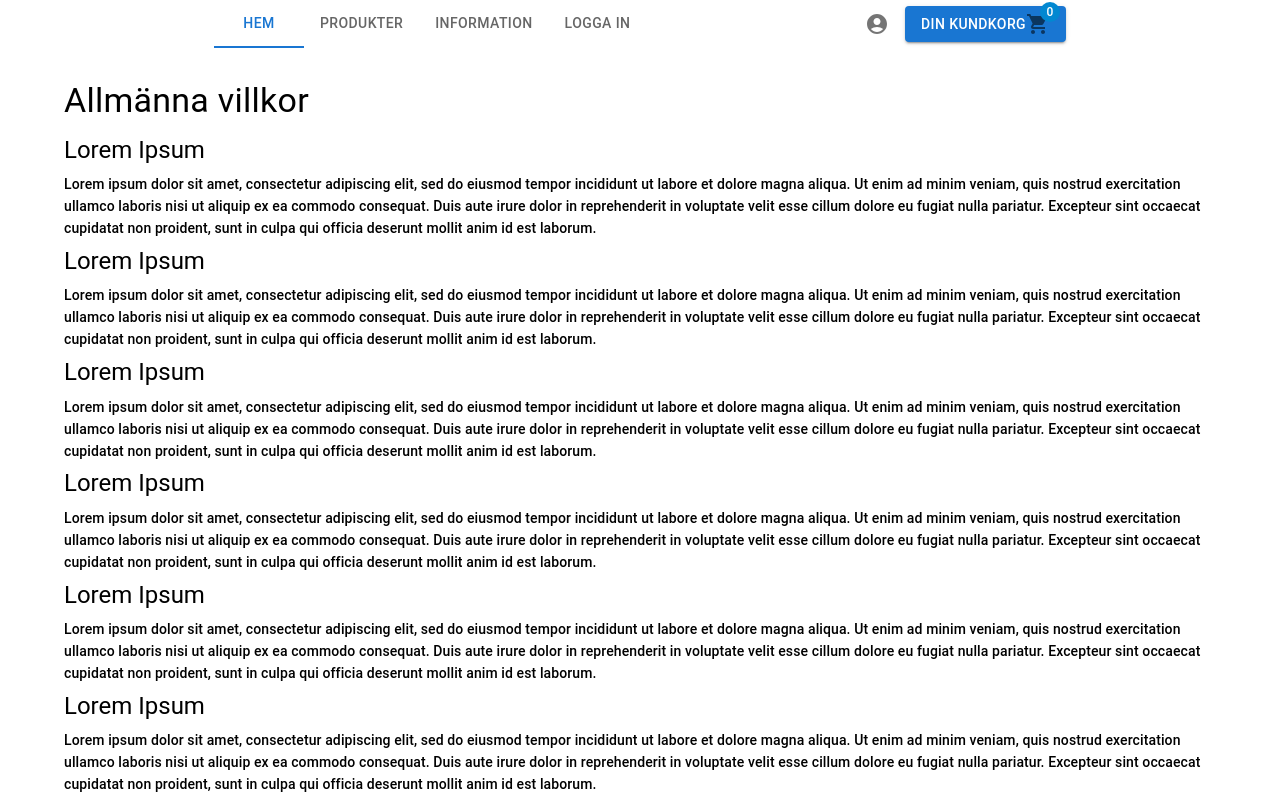
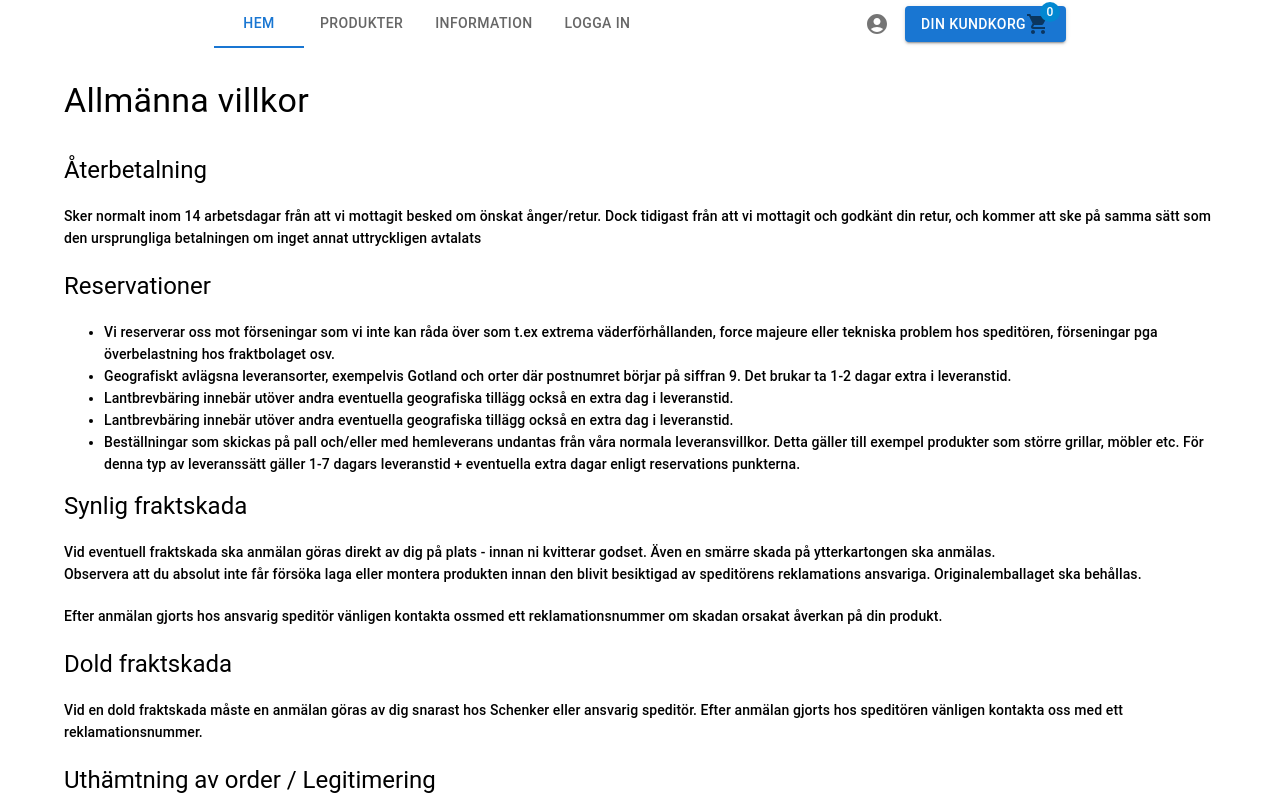
Before and after one commit to OliviaIsberg/ducky, a React (Create React App) app: page /termsOfUse in a window 1280 px wide. Shown: the top 800 px of the page. Built offline with nearby package versions, Linux system fonts and the light colour scheme.

Commit message:
Changed text on TermsOfUsePage

```diff
--- a/src/pages/TermsOfUsePage.tsx
+++ b/src/pages/TermsOfUsePage.tsx
@@ -1,83 +1,125 @@
-import { Box, Typography } from '@mui/material';
+import { ThemeProvider } from '@emotion/react';
+import { Box, createTheme, Typography } from '@mui/material';
+
+const theme = createTheme({
+  components: {
+    MuiTypography: {
+      styleOverrides: {
+        gutterBottom: {
+          marginBottom: 20,
+        },
+      },
+    },
+  },
+});
 
 function TermsOfUsePage() {
   return (
-    <Box sx={{ width: '90%', margin: 'auto' }}>
-      <Typography gutterBottom variant="h4">
+    <Box sx={{ width: '90%', margin: 'auto', marginBottom: '3rem' }}>
+      <ThemeProvider theme={theme}>
+        <Typography sx={{ marginBottom: '2rem' }} gutterBottom variant="h4">
           Allmänna villkor
         </Typography>
         <Typography gutterBottom variant="h5">
-        Lorem Ipsum
+          Återbetalning
         </Typography>
         <Typography gutterBottom variant="subtitle2">
-        Lorem ipsum dolor sit amet, consectetur adipiscing elit, sed do eiusmod
-        tempor incididunt ut labore et dolore magna aliqua. Ut enim ad minim
-        veniam, quis nostrud exercitation ullamco laboris nisi ut aliquip ex ea
-        commodo consequat. Duis aute irure dolor in reprehenderit in voluptate
-        velit esse cillum dolore eu fugiat nulla pariatur. Excepteur sint
-        occaecat cupidatat non proident, sunt in culpa qui officia deserunt
-        mollit anim id est laborum.
+          Sker normalt inom 14 arbetsdagar från att vi mottagit besked om önskat
+          ånger/retur. Dock tidigast från att vi mottagit och godkänt din retur,
+          och kommer att ske på samma sätt som den ursprungliga betalningen om
+          inget annat uttryckligen avtalats
         </Typography>
         <Typography gutterBottom variant="h5">
-        Lorem Ipsum
+          Reservationer
+        </Typography>
+        <Typography variant="subtitle2">
+          <ul>
+            <li>
+              Vi reserverar oss mot förseningar som vi inte kan råda över som
+              t.ex extrema väderförhållanden, force majeure eller tekniska
+              problem hos speditören, förseningar pga överbelastning hos
+              fraktbolaget osv.
+            </li>
+            <li>
+              Geografiskt avlägsna leveransorter, exempelvis Gotland och orter
+              där postnumret börjar på siffran 9. Det brukar ta 1-2 dagar extra
+              i leveranstid.
+            </li>
+            <li>
+              Lantbrevbäring innebär utöver andra eventuella geografiska tillägg
+              också en extra dag i leveranstid.
+            </li>
+            <li>
+              Lantbrevbäring innebär utöver andra eventuella geografiska tillägg
+              också en extra dag i leveranstid.
+            </li>
+            <li>
+              Beställningar som skickas på pall och/eller med hemleverans
+              undantas från våra normala leveransvillkor. Detta gäller till
+              exempel produkter som större grillar, möbler etc. För denna typ av
+              leveranssätt gäller 1-7 dagars leveranstid + eventuella extra
+              dagar enligt reservations punkterna.
+            </li>
+          </ul>
+        </Typography>
+        <Typography gutterBottom variant="h5">
+          Synlig fraktskada
         </Typography>
         <Typography gutterBottom variant="subtitle2">
-        Lorem ipsum dolor sit amet, consectetur adipiscing elit, sed do eiusmod
-        tempor incididunt ut labore et dolore magna aliqua. Ut enim ad minim
-        veniam, quis nostrud exercitation ullamco laboris nisi ut aliquip ex ea
-        commodo consequat. Duis aute irure dolor in reprehenderit in voluptate
-        velit esse cillum dolore eu fugiat nulla pariatur. Excepteur sint
-        occaecat cupidatat non proident, sunt in culpa qui officia deserunt
-        mollit anim id est laborum.
+          Vid eventuell fraktskada ska anmälan göras direkt av dig på plats -
+          innan ni kvitterar godset. Även en smärre skada på ytterkartongen ska
+          anmälas.
+          <Typography gutterBottom variant="subtitle2">
+            Observera att du absolut inte får försöka laga eller montera
+            produkten innan den blivit besiktigad av speditörens reklamations
+            ansvariga. Originalemballaget ska behållas.
+          </Typography>
+          <Typography gutterBottom variant="subtitle2">
+            Efter anmälan gjorts hos ansvarig speditör vänligen kontakta ossmed
+            ett reklamationsnummer om skadan orsakat åverkan på din produkt.
+          </Typography>
         </Typography>
         <Typography gutterBottom variant="h5">
-        Lorem Ipsum
+          Dold fraktskada
         </Typography>
         <Typography gutterBottom variant="subtitle2">
-        Lorem ipsum dolor sit amet, consectetur adipiscing elit, sed do eiusmod
-        tempor incididunt ut labore et dolore magna aliqua. Ut enim ad minim
-        veniam, quis nostrud exercitation ullamco laboris nisi ut aliquip ex ea
-        commodo consequat. Duis aute irure dolor in reprehenderit in voluptate
-        velit esse cillum dolore eu fugiat nulla pariatur. Excepteur sint
-        occaecat cupidatat non proident, sunt in culpa qui officia deserunt
-        mollit anim id est laborum.
+          Vid en dold fraktskada måste en anmälan göras av dig snarast hos
+          Schenker eller ansvarig speditör. Efter anmälan gjorts hos speditören
+          vänligen kontakta oss med ett reklamationsnummer.
         </Typography>
         <Typography gutterBottom variant="h5">
-        Lorem Ipsum
+          Uthämtning av order / Legitimering
         </Typography>
         <Typography gutterBottom variant="subtitle2">
-        Lorem ipsum dolor sit amet, consectetur adipiscing elit, sed do eiusmod
-        tempor incididunt ut labore et dolore magna aliqua. Ut enim ad minim
-        veniam, quis nostrud exercitation ullamco laboris nisi ut aliquip ex ea
-        commodo consequat. Duis aute irure dolor in reprehenderit in voluptate
-        velit esse cillum dolore eu fugiat nulla pariatur. Excepteur sint
-        occaecat cupidatat non proident, sunt in culpa qui officia deserunt
-        mollit anim id est laborum.
+          För att hämta ut paket hos ditt ombud behöver du en giltig
+          legitimation.
+        </Typography>
+        <Typography gutterBottom variant="subtitle2">
+          Observera att giltig legitimation måste kunna uppvisas vid uthämtning
+          av paket hos ombud. Mottagarnamnet i beställningen måste överensstämma
+          med namnet som står på uthämtarens legitimation. Använd inga smeknamn
+          i din beställning, och adressera alltid till den person som fysiskt
+          ska hämta ut paketet.
         </Typography>
         <Typography gutterBottom variant="h5">
-        Lorem Ipsum
+          Ångerrätt
         </Typography>
         <Typography gutterBottom variant="subtitle2">
-        Lorem ipsum dolor sit amet, consectetur adipiscing elit, sed do eiusmod
-        tempor incididunt ut labore et dolore magna aliqua. Ut enim ad minim
-        veniam, quis nostrud exercitation ullamco laboris nisi ut aliquip ex ea
-        commodo consequat. Duis aute irure dolor in reprehenderit in voluptate
-        velit esse cillum dolore eu fugiat nulla pariatur. Excepteur sint
-        occaecat cupidatat non proident, sunt in culpa qui officia deserunt
-        mollit anim id est laborum.
+          Vid köp av varor gäller alltid 14 dagars ångerrätt i enlighet med
+          gällande konsumentskyddslagstiftning. Detta innebär att kunden har
+          rätt att ångra sitt köp genom att meddela detta inom 14 dagar från det
+          att kunden eller kundens ombud tagit emot den beställda varan
+          (ångerfristen). Om du ångrar ditt köp kan du returnera produkten och
+          få pengarna tillbaka. Ångerrätten gäller inte för hygienprodukter. En
+          avgift kan dras av från din återbetalning om produkten returneras i
+          försämrat skick, dvs vid defekt förpackning eller uppenbar åverkan på
+          produkten kommer prisavdrag att ske mellan 30-100 % av produktens
+          värde. Vi står ej för retur fraktkostnaden till oss och ersätter inte
+          borttappade paket dvs det är du som kund som ansvarar att försändelsen
+          når oss. Kontakta oss via e-post innan du skickar tillbaka paketet för
+          att motta en retursedel och/eller vidare instruktioner.
         </Typography>
-      <Typography gutterBottom variant="h5">
-        Lorem Ipsum
-      </Typography>
-      <Typography gutterBottom variant="subtitle2">
-        Lorem ipsum dolor sit amet, consectetur adipiscing elit, sed do eiusmod
-        tempor incididunt ut labore et dolore magna aliqua. Ut enim ad minim
-        veniam, quis nostrud exercitation ullamco laboris nisi ut aliquip ex ea
-        commodo consequat. Duis aute irure dolor in reprehenderit in voluptate
-        velit esse cillum dolore eu fugiat nulla pariatur. Excepteur sint
-        occaecat cupidatat non proident, sunt in culpa qui officia deserunt
-        mollit anim id est laborum.
-      </Typography>
+      </ThemeProvider>
     </Box>
   );
 }
```
Lines whose indentation alone changed are shown as unchanged.
